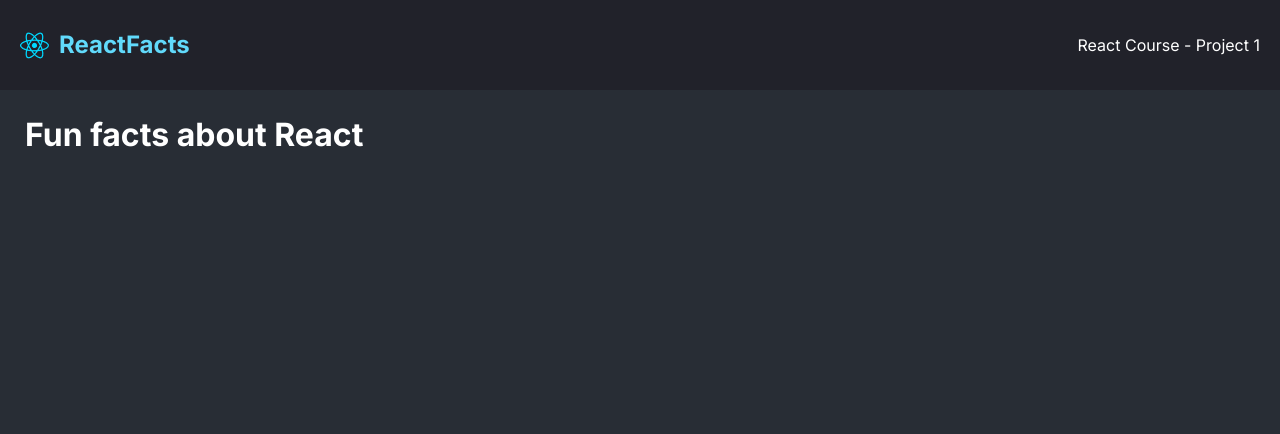
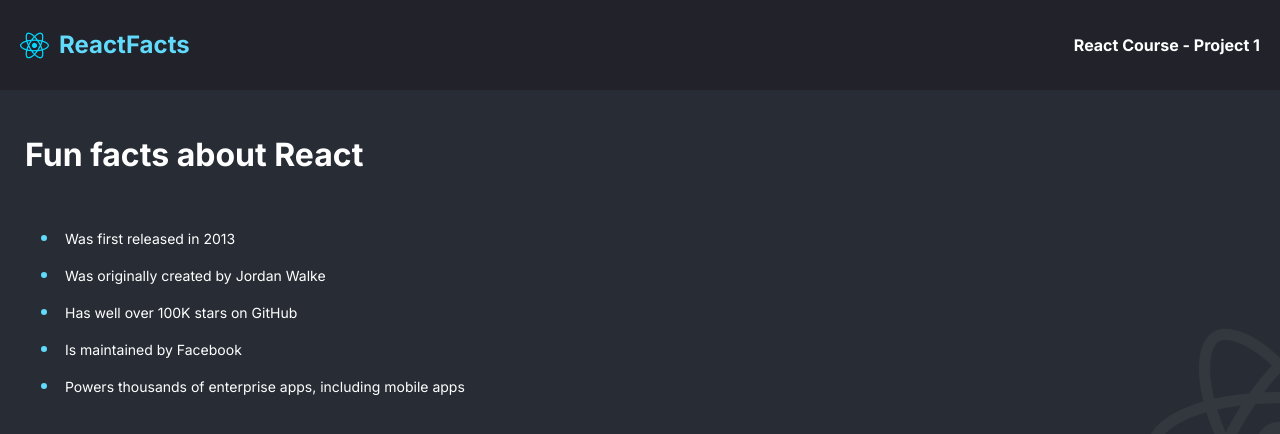
Before and after one commit to ChaseDev7/second-project, a React (Vite) app: page / in a window 1280 px wide. Shown: the top 434 px of the page. Built offline with nearby package versions, Linux system fonts and the light colour scheme.

Commit message:
Update main section and styling

```diff
--- a/src/components/Main.jsx
+++ b/src/components/Main.jsx
@@ -3,6 +3,13 @@
     <>
       <div className="main-section">
         <h1 className="fun-facts">Fun facts about React</h1>
+        <ul>
+          <li className="main-list-item">Was first released in 2013</li>
+          <li className="main-list-item">Was originally created by Jordan Walke</li>
+          <li className="main-list-item">Has well over 100K stars on GitHub</li>
+          <li className="main-list-item">Is maintained by Facebook</li>
+          <li className="main-list-item">Powers thousands of enterprise apps, including mobile apps</li>
+        </ul>
       </div>
     </>
   )
--- a/src/components/Navbar.jsx
+++ b/src/components/Navbar.jsx
@@ -1,4 +1,4 @@
-import reactLogo1 from '../reactjs-icon.png'
+import reactLogo1 from '../images/reactjs-icon.png'
 
 export default function Navbar() {
   return (
--- a/src/index.css
+++ b/src/index.css
@@ -63,6 +63,7 @@
 .project-name {
   color: white;
   margin-right: 20px;
+  font-weight: 700;
 }
 
 .main-section {
@@ -70,13 +71,32 @@
   margin-top: 90px;
   background-color: #282D35;
   display: flex;
+  flex-direction: column;
   position: fixed;
   top: 0;
   bottom: 0;
   left: 0;
   right: 0;
+  background-image: url("./images/reactjs-icon 2.png");
+  background-repeat: no-repeat;
+  background-position: center right;
 }
 
 .fun-facts {
+  padding-top: 20px;
   margin-left: 25px;
 }
+
+ul {
+  margin-left: 20px;
+}
+
+.main-list-item {
+  padding: 5px;
+  font-size: 14px;
+}
+
+.main-list-item::marker {
+  color: #61DAFB;
+  font-size: 20px;
+}
```
Also changed, not shown: src/images/reactjs-icon 2.png (added), src/images/reactjs-icon.png (renamed from src/reactjs-icon.png).
